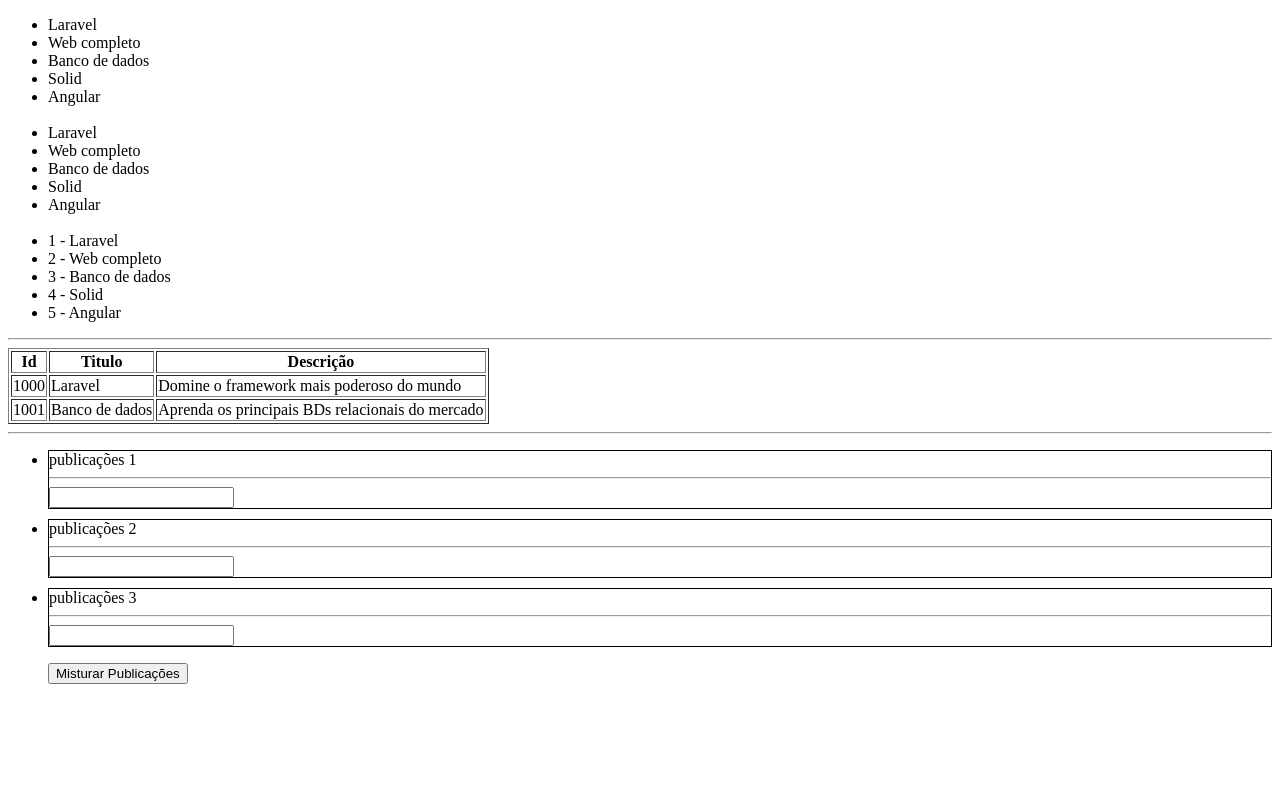
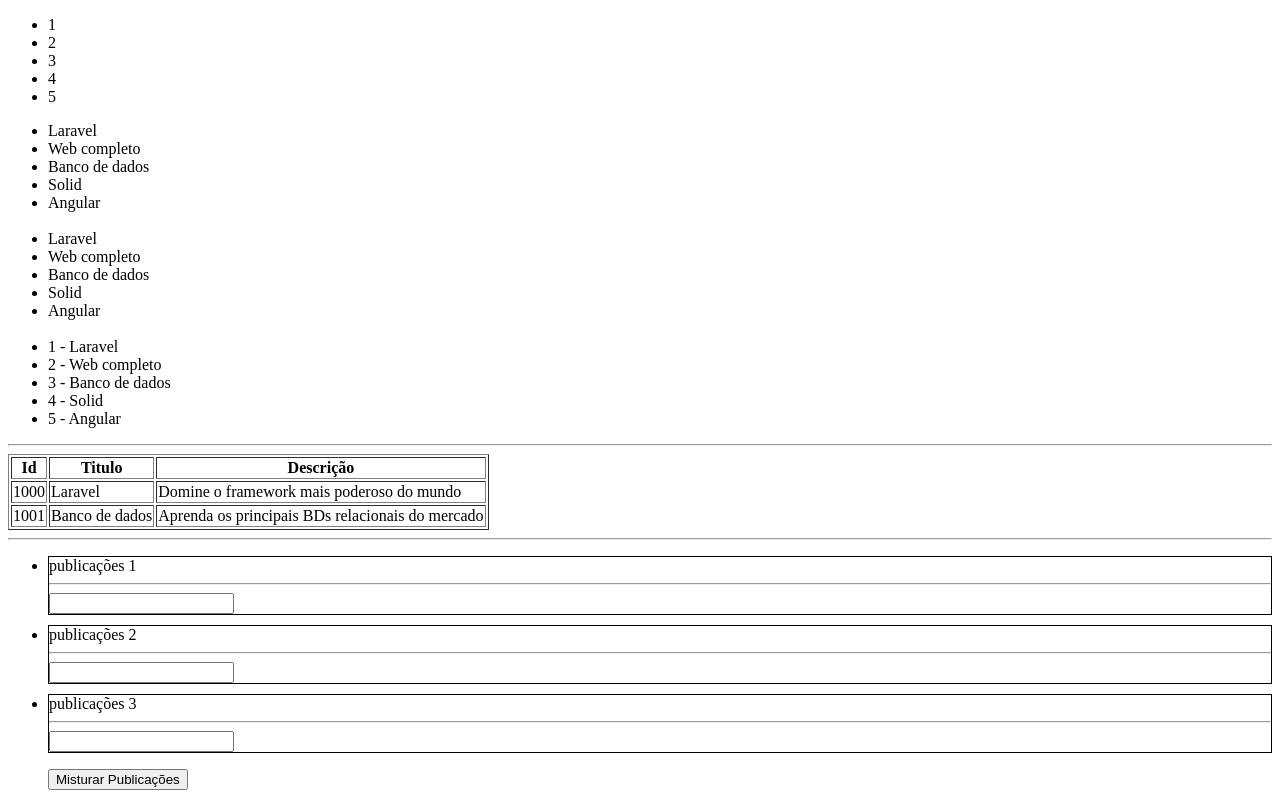
Before and after one commit to TonnyJames/Curso-Vue-Js, a plain HTML site: page index.html in a window 1280 px wide. Drawn offline with Linux system fonts and the light colour scheme.

Commit message:
Aula 28 -  Diretiva V-For - Implementando laços de repetição parte 3

```diff
--- a/index.html
+++ b/index.html
@@ -14,6 +14,9 @@
 
 <body>
     <div id="app">
+        <ul>
+            <li v-for="n in numero">{{n}}</li>
+        </ul>
         <ul>
             <li v-for="curso in cursos">{{curso}}</li>
             <br>
@@ -74,7 +77,8 @@
                     {id: 1, publicacao: 'publicações 1'},
                     {id: 2, publicacao: 'publicações 2'},
                     {id: 3, publicacao: 'publicações 3'},
-                ]
+                ],
+                numero: 5,
             },
             methods: {
                 misturarArray(){
```
